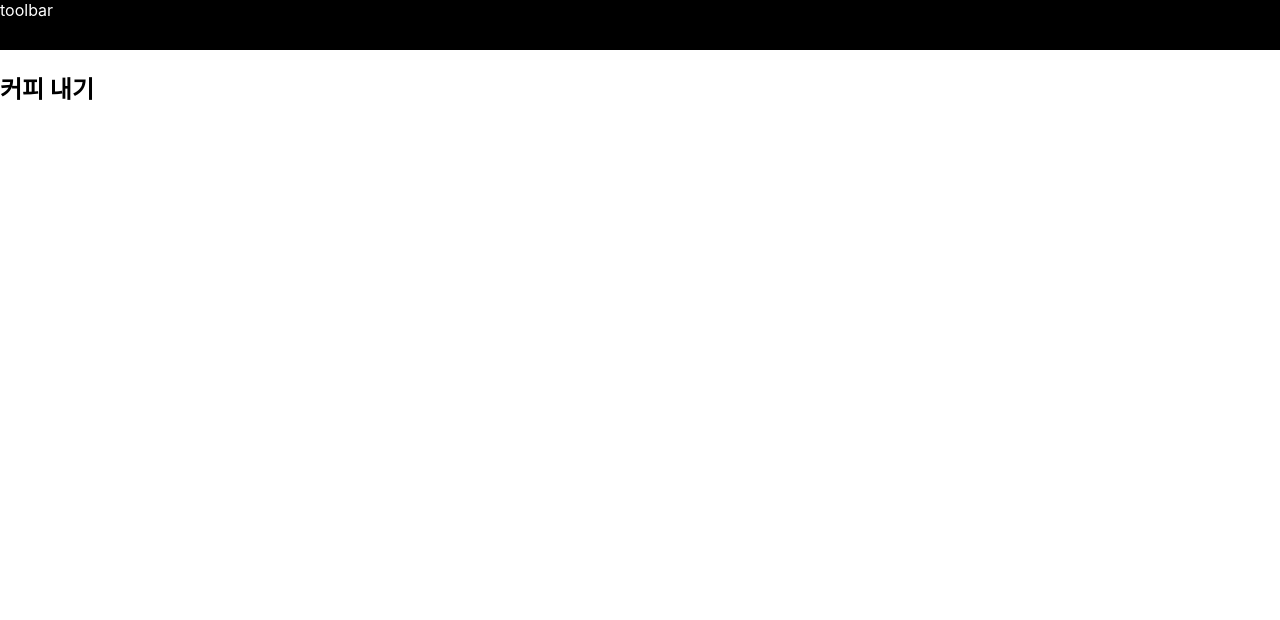
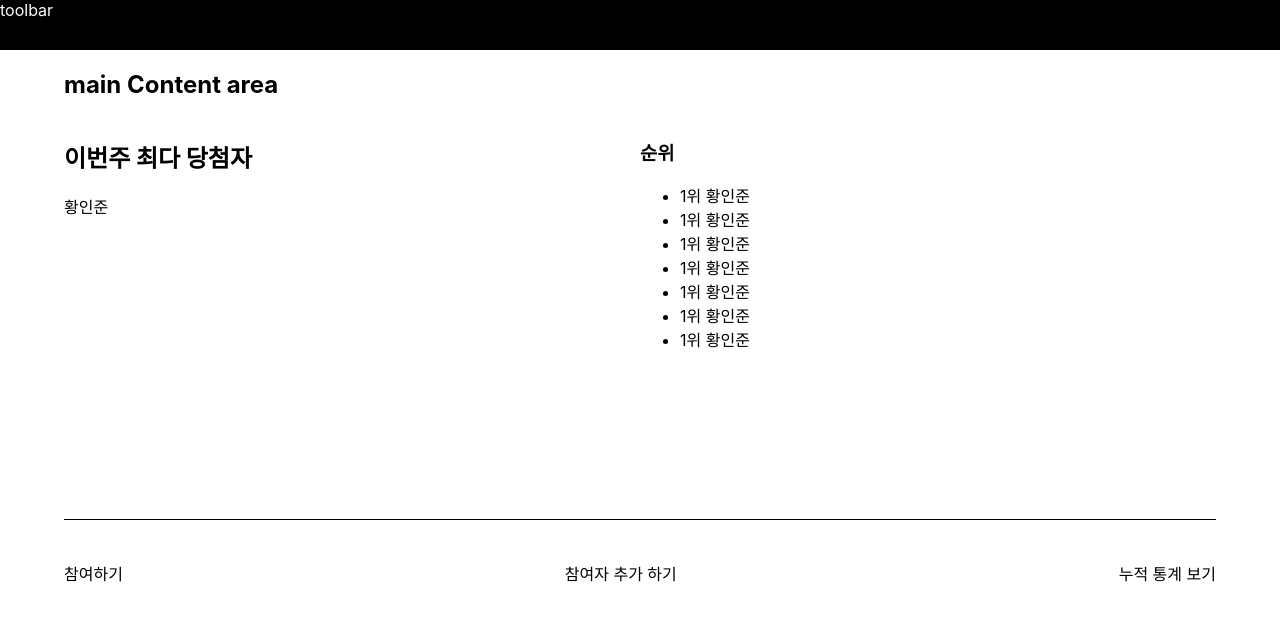
Before and after one commit to InjunH/client, a React (Create React App) app: page / in a window 1280 px wide. Shown: the top 620 px of the page. Built offline with nearby package versions, Linux system fonts and the light colour scheme.

Commit message:
기본 화면 구조 잡기

```diff
--- a/src/App.js
+++ b/src/App.js
@@ -1,11 +1,14 @@
 import React from "react";
 import ToolBar from "./components/ToolBar";
-
+// import Footer from "./components/Footer";
+import Main from "./pages/Main";
+import "./styles/main.css";
 const App = () => {
   return (
-    <div>
+    <div style={{ minWidth: 600, margin: "auto" }}>
       <ToolBar></ToolBar>
-      <h2>커피 내기</h2>
+      <Main></Main>
+      {/* <Footer></Footer> */}
     </div>
   );
 };
--- /dev/null
+++ b/src/pages/Main.js
@@ -0,0 +1,35 @@
+import React from "react";
+
+const Main = () => {
+  return (
+    <div className="main-container">
+      <h2>main Content area</h2>
+      <div className="main-area">
+        <div>
+          <h2>이번주 최다 당첨자</h2>
+          <p>황인준</p>
+        </div>
+        <div>
+          <h3>순위</h3>
+          <ul>
+            <li>1위 황인준</li>
+            <li>1위 황인준</li>
+            <li>1위 황인준</li>
+            <li>1위 황인준</li>
+            <li>1위 황인준</li>
+            <li>1위 황인준</li>
+            <li>1위 황인준</li>
+          </ul>
+        </div>
+      </div>
+      <div className="divider"></div>
+      <div className="sub-area">
+        <div>참여하기</div>
+        <div>참여자 추가 하기</div>
+        <div>누적 통계 보기</div>
+      </div>
+    </div>
+  );
+};
+
+export default Main;
--- /dev/null
+++ b/src/styles/main.css
@@ -0,0 +1,35 @@
+.main-container {
+  /* display: flex;
+  flex-wrap: wrap;
+  gap: 12px;
+  justify-content: space-around; */
+  padding: 0px 64px;
+}
+.sub-area,
+.main-area {
+  min-height: 400px;
+  display: flex;
+  flex-direction: row;
+  justify-content: space-between;
+}
+.main-area > div {
+  width: 50%;
+}
+.sub-area {
+}
+.divider {
+  border-top: 1px solid;
+  height: 1px;
+  padding: 20px 0px;
+}
+/* .image-list-container img {
+    width: 140px;
+    height: 140px;
+    object-fit: cover;
+  }
+  .image-list-container img:hover {
+    box-shadow: 4px 4px 4px grey;
+    opacity: 0.7;
+    cursor: pointer;
+  }
+   */
```
